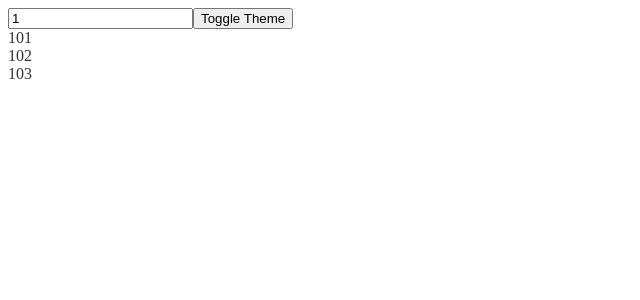
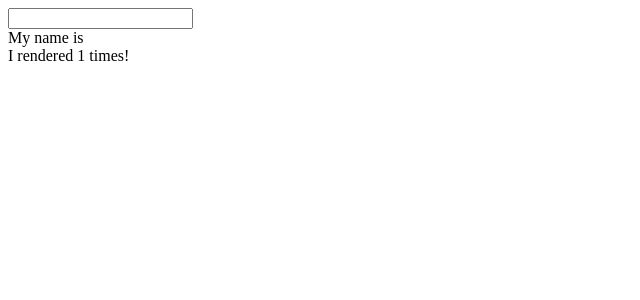
Before and after one commit to couldyouhearme/React-Hooks_practice, a React (Create React App) app: page / in a window 1280 px wide. Shown: the top 300 px of the page, without its empty margins (0-640 px from the left). Built offline with nearby package versions, Linux system fonts and the light colour scheme.

Commit message:
add useRef - RenderCount

```diff
--- a/src/App.js
+++ b/src/App.js
@@ -1,14 +1,16 @@
 import React from 'react'
-// import Counter from './useReducer/Counter.js'
-// import Todos from './useReducer/Todos.js'
+// import Counter from './useReducer/Counter'
+// import Todos from './useReducer/Todos'
 import ToggleTheme from './useCallback/ToggleTheme'
+import RenderCount from './useRef/RenderCount'
 
 export default function App() {
     return (
         <div>
             {/* <Counter /> */}
             {/* <Todos /> */}
-            <ToggleTheme />
+            {/* <ToggleTheme /> */}
+            <RenderCount />
         </div>
     )
 }
--- /dev/null
+++ b/src/useRef/RenderCount.js
@@ -0,0 +1,22 @@
+import React, { useState, useEffect, useRef } from 'react'
+
+const RenderCount = () => {
+    const [name, setName] = useState('')
+
+    // useRef: does NOT cause re-render as 'state' does
+    const renderCountRef = useRef(1)
+
+    useEffect(() => {
+        renderCountRef.current = renderCountRef.current + 1
+    })
+
+    return (
+        <div>
+            <input type='text' value={name} onChange={e => setName(e.target.value)} />
+            <div>My name is {name}</div>
+            <div>I rendered {renderCountRef.current} times!</div>
+        </div>
+    )
+}
+
+export default RenderCount
```
Also changed, not shown: 1 other file (tests, documents, lock files or other folders).
